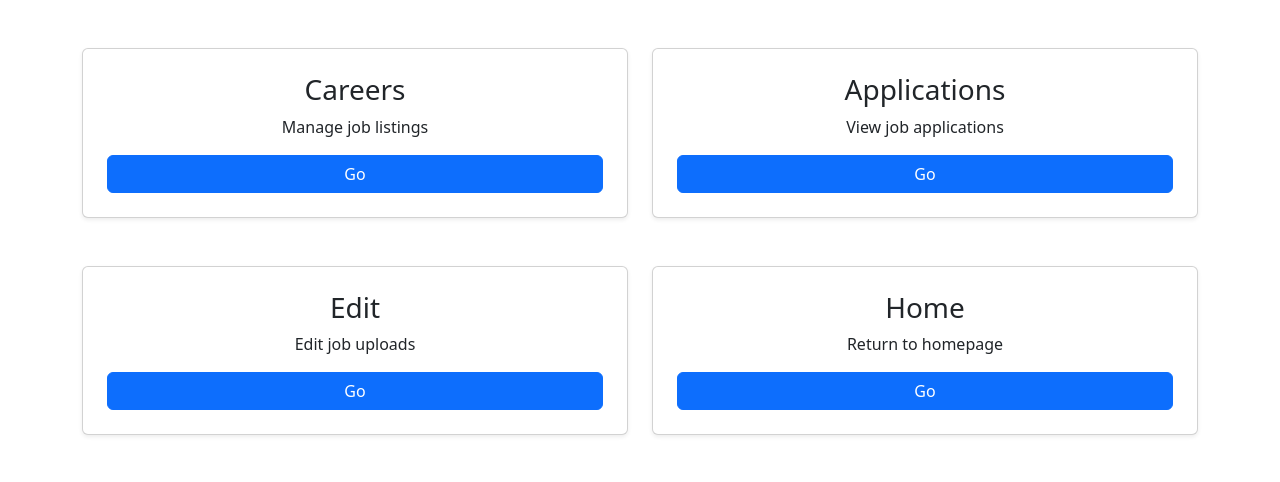
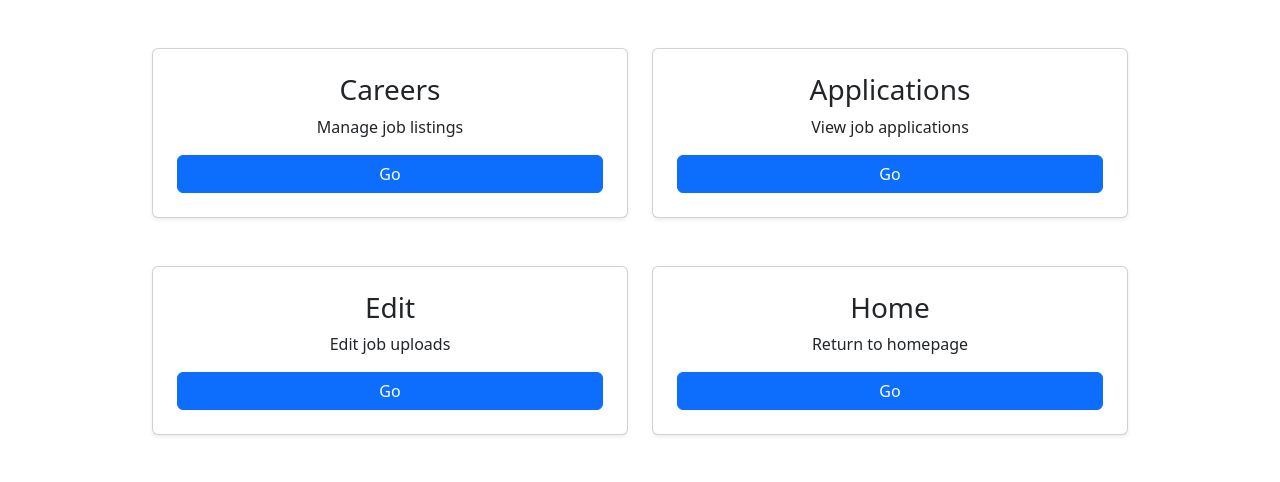
Before and after one commit to lifeplannerdev/lpdev, a Django app: page /hrlp/ in a window 1280 px wide. Shown: the part 88-570 px from the top of the page. Run offline with Django 5.2, Linux system fonts and the light colour scheme.

Commit message:
feb 21 commit

```diff
--- a/templates/hrlp.html
+++ b/templates/hrlp.html
@@ -18,31 +18,31 @@
     <header class="bg-primary text-white text-center py-3">
         <h1>Life Planner Admin Dashboard</h1>
     </header>
-
+<div>
     <div class="container my-5">
-        <div class="row text-center">
-            <div class="col-md-6 mb-5">
+        <div class="row text-center" style="display:flex;justify-content: center;">
+            <div class="col-md-6 mb-5" style="width:500px;">
                 <div class="card admin-card shadow-sm p-4">
                     <h3>Careers</h3>
                     <p>Manage job listings</p>
                     <a href="{% url 'lpapp:careers' %}" class="btn btn-primary">Go</a>
                 </div>
             </div>
-            <div class="col-md-6 mb-5">
+            <div class="col-md-6 mb-5" style="width:500px;">
                 <div class="card admin-card shadow-sm p-4">
                     <h3>Applications</h3>
                     <p>View job applications</p>
                     <a href="{% url 'lpapp:applications' %}" class="btn btn-primary">Go</a>
                 </div>
             </div>
-            <div class="col-md-6 mb-5">
+            <div class="col-md-6 mb-5" style="width:500px;">
                 <div class="card admin-card shadow-sm p-4">
                     <h3>Edit</h3>
                     <p>Edit job uploads</p>
                     <a href="{% url 'lpapp:uploadjob' %}" class="btn btn-primary">Go</a>
                 </div>
             </div>
-            <div class="col-md-6 mb-5">
+            <div class="col-md-6 mb-5" style="width:500px;">
                 <div class="card admin-card shadow-sm p-4">
                     <h3>Home</h3>
                     <p>Return to homepage</p>
@@ -51,7 +51,7 @@
             </div>
         </div>
     </div>
-
+</div>
 
 
     <script src="https://cdn.jsdelivr.net/npm/bootstrap@5.3.0/dist/js/bootstrap.bundle.min.js"></script>
```
